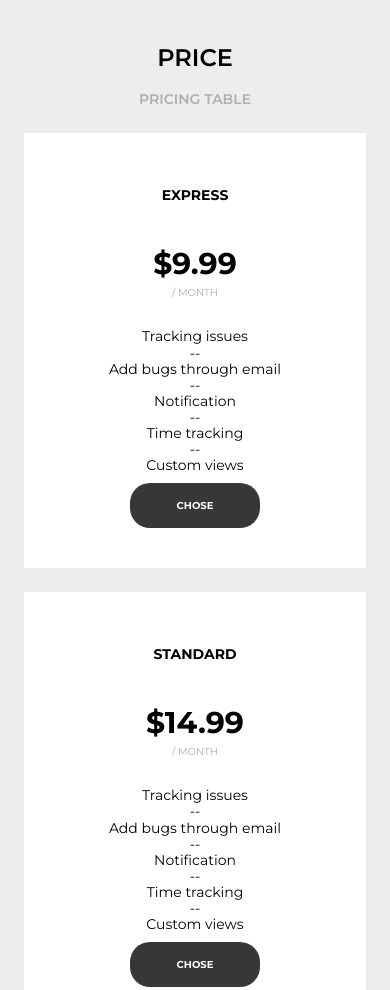
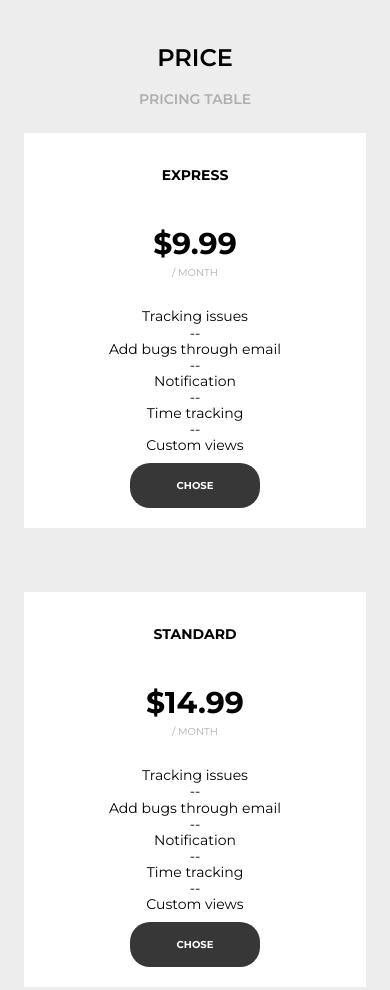
Before and after one commit to MariuszSzlachta/AVAX, a website: page index.html in a window 390 px wide. Shown: the part 8560-9550 px from the top of the page. Drawn offline with nearby package versions, Linux system fonts and the light colour scheme; files that its build step writes are made by us from their sources.

Commit message:
Add mobile improvements

```diff
--- a/sass/partials/_price.scss
+++ b/sass/partials/_price.scss
@@ -5,7 +5,8 @@
   display: flex;
   flex-direction: column;
   align-items: center;
-  padding: 4rem 2rem;
+  margin-bottom: 4rem;
+  padding: 2rem;
   background-color: $white;
   transition: transform 0.3s ease-in-out, box-shadow 0.3s ease-in-out;
   &:hover {
@@ -42,3 +43,7 @@
     }
   }
 }
+
+@media (max-width: 768px) {
+
+}
```
